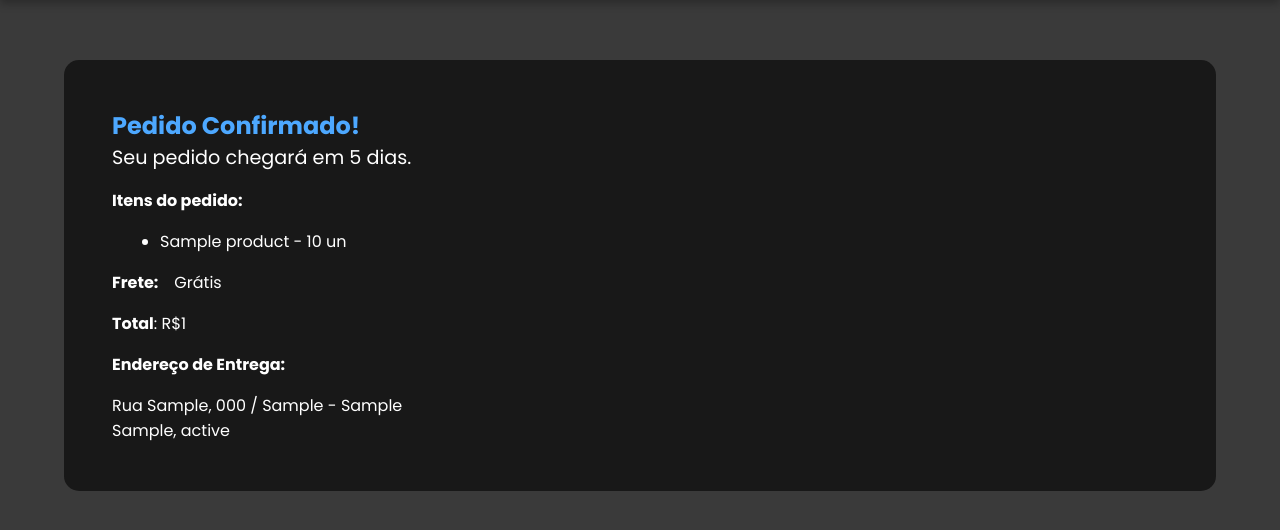
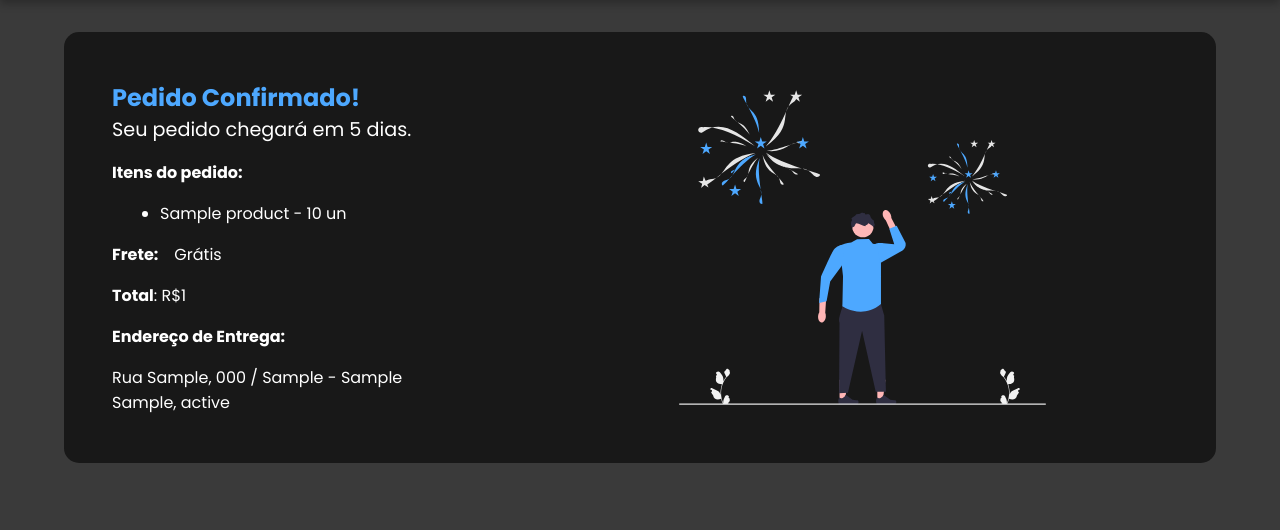
Before and after one commit to brunoinaciotres/ecommerce-django, a Django app: template ecommerce/app/templates/after_purchase.html in a window 1280 px wide. Shown: the part 80-610 px from the top of the page. Run offline with Django 5.2, Linux system fonts and the light colour scheme; tables that the repository leaves empty hold one stand-in row (values such as "Sample post"); the template is opened without the code that fills it: values that come from a table or form of the project are taken from there, most other values are stand-ins (such as "Sample title", 1, 10 or a date in 2020).

Commit message:
update after_purchase screen

```diff
--- a/ecommerce/app/models.py
+++ b/ecommerce/app/models.py
@@ -73,7 +73,7 @@
     district = models.CharField(max_length=200, null=False, blank=False)
     state = models.CharField(max_length=150, null=False, blank=False)
     city = models.CharField(max_length=150, null=False, blank=False)
-
+    created_at = models.DateTimeField(auto_now_add=True)
     class Meta:
         constraints = [
             models.UniqueConstraint(
--- a/ecommerce/app/static/app/css/main.css
+++ b/ecommerce/app/static/app/css/main.css
@@ -112,7 +112,9 @@
     width: 100%;
 }
 
-
+.mt-2 {
+    margin-top: 7rem !important;
+}
 .mr-1 {
     margin-right: 1rem;
 }
@@ -672,6 +674,7 @@
     background-color: #181818;
     padding:3rem;
     border-radius: 15px;
+    margin-bottom:2rem;
 
 }
 
@@ -690,6 +693,10 @@
 
 .total-price-after-purchase {
     font-weight: bold;
+}
+
+#after-purchase-svg {
+    width:60%;
 }
 
 
--- a/ecommerce/app/templates/after_purchase.html
+++ b/ecommerce/app/templates/after_purchase.html
@@ -1,8 +1,9 @@
 {% extends 'layout.html' %}
-
+{%load static%}
 {% block body %}
-<section class="after-purchase">
-    <div class="after-purchase-card">
+<section class="after-purchase mt-2">
+    <div class="after-purchase-card d-flex justify-between">
+        <div class="divider">
             <h1 class="color-blue">Pedido Confirmado!</h1>
             <h2 class="color-white">Seu pedido chegará em 5 dias.</h2>
 
@@ -23,7 +24,11 @@
             <p class="color-white itens-list-title my-1">Endereço de Entrega:</p>
             <p class="color-white">Rua {{delivery_adress.street}}, {{delivery_adress.number}} / {{delivery_adress.complement}} - {{delivery_adress.district}}</p>
             <p class="color-white">{{delivery_adress.city}}, {{delivery_adress.state}}</p>
+        </div>
 
+        <div class="divider d-flex justify-center">
+            <img id="after-purchase-svg" src="{%static 'ill.svg' %}" alt="">
+        </div>
     </div>
 
 
--- a/ecommerce/app/views/views.py
+++ b/ecommerce/app/views/views.py
@@ -35,7 +35,8 @@
 def after_purchase(request):
     session_id = request.session.session_key
     order_items = OrderItem.objects.filter(user_session=session_id)
-    delivery_adress = User_Adress.objects.get(user_session=session_id)
+    delivery_adress = User_Adress.objects.filter(user_session=session_id).order_by('-created_at').first()
+
     total_each_item = [item.product_amount * item.product_price for item in order_items]
     total_order_price = sum(total_each_item)
 
```
Also changed, not shown: ecommerce/app/migrations/0007_user_adress_created_at.py (added), ecommerce/app/static/ill.jpg (added), ecommerce/app/static/ill.svg (added). Lines whose indentation alone changed are shown as unchanged.
